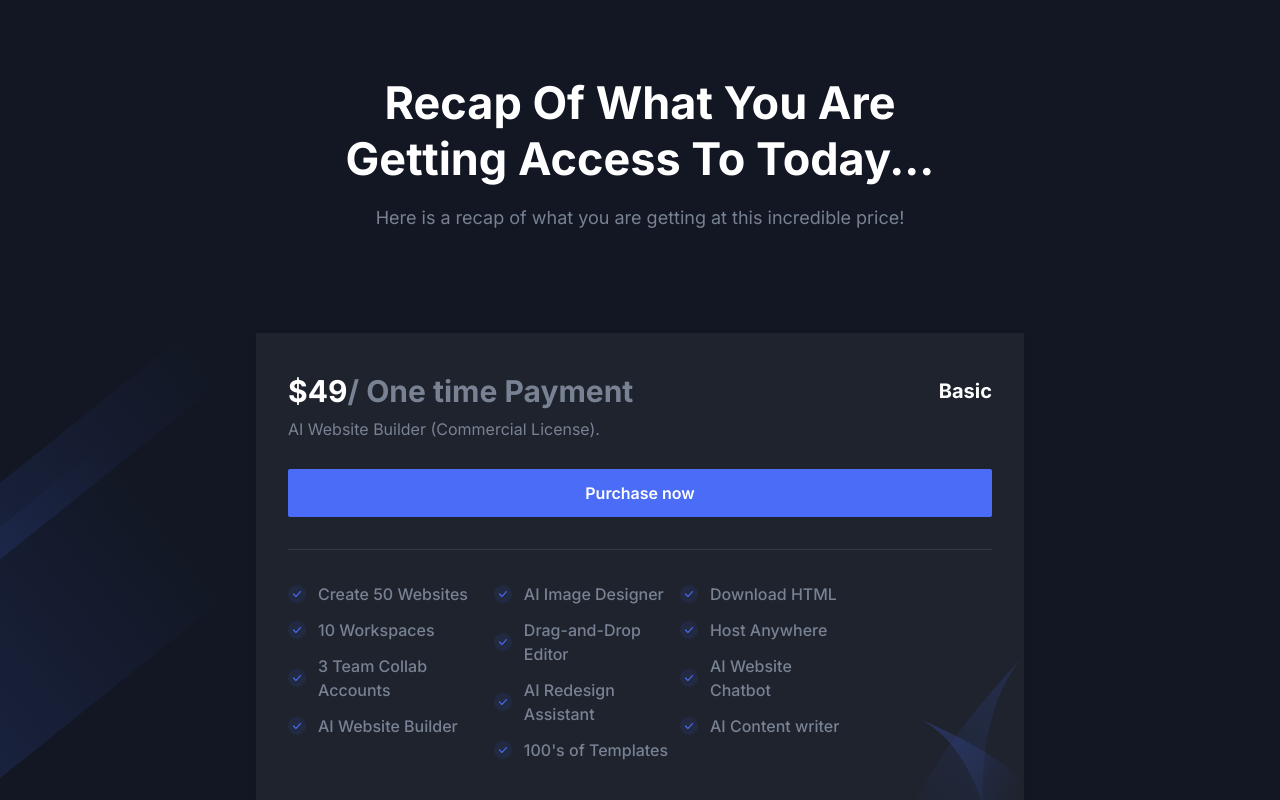
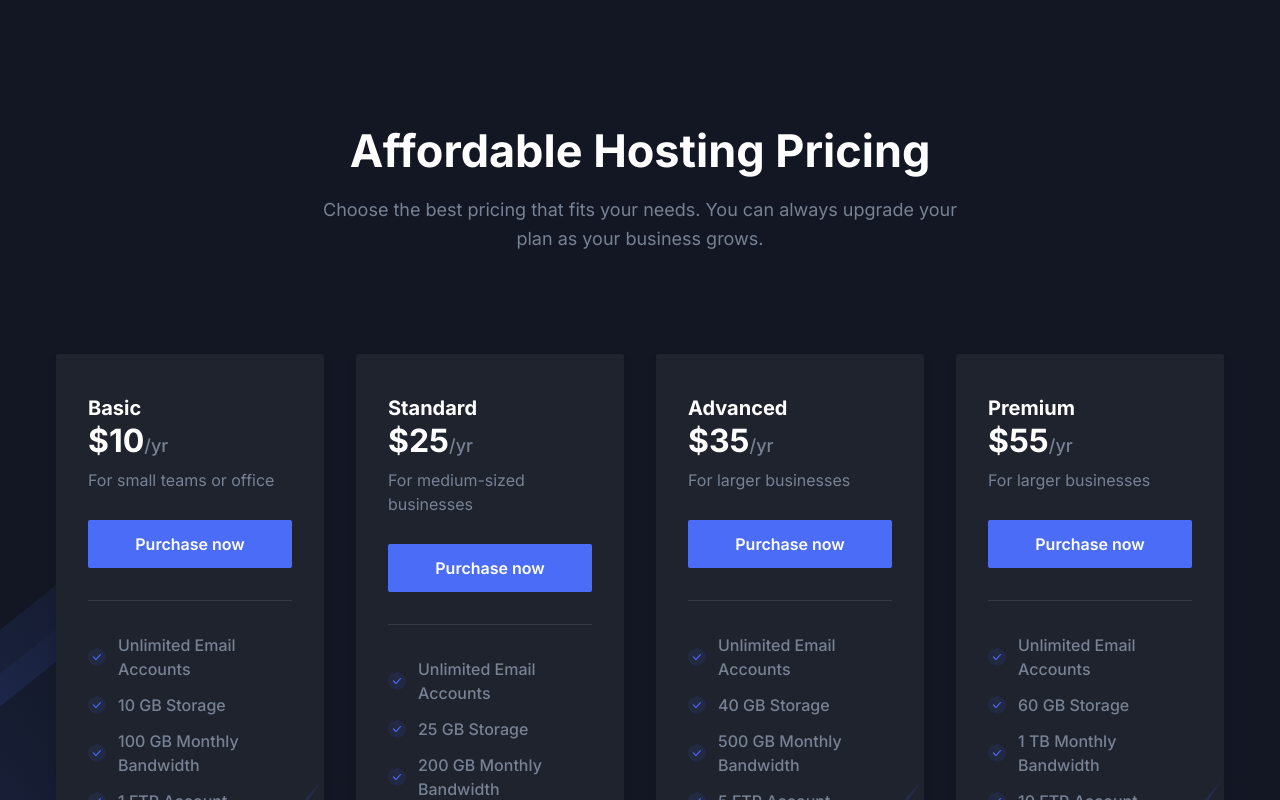
Before and after one commit to NewtonMutugi/ict-innovations-africa, a Next.js app: page / in a window 1280 px wide. Shown: the part 3600-4400 px from the top of the page. Built offline with nearby package versions, Linux system fonts and the light colour scheme; no server answers.

Commit message:
Created Hosting pricing

```diff
--- a/components/Pricing/PricingBox.tsx
+++ b/components/Pricing/PricingBox.tsx
@@ -9,18 +9,17 @@ const PricingBox = (props: {
 
   return (
     <div className="w-full">
-      <div
-        className="wow fadeInUp shadow-three dark:bg-gray-dark dark:shadow-two dark:hover:shadow-gray-dark relative z-10 rounded-sm bg-white px-8 py-10 hover:shadow-one"
-        data-wow-delay=".1s"
-      >
+      <div className="relative z-10 rounded-sm bg-white px-8 py-10 shadow-three hover:shadow-one dark:bg-gray-dark dark:shadow-two dark:hover:shadow-gray-dark">
+        <h4 className="mb-2 text-xl font-bold text-dark dark:text-white ">
+          {packageName}
+        </h4>
         <div className="flex items-center justify-between">
-          <h3 className="price mb-2 text-3xl font-bold text-black dark:text-white">
-            $<span className="amount">{price}</span>
-            <span className="time text-body-color">/{duration}</span>
+          <h3 className="price mb-2 text-[32px] font-bold text-black dark:text-white">
+            <span className="amount">{price}</span>
+            <span className="time text-lg font-medium text-body-color">
+              /{duration}
+            </span>
           </h3>
-          <h4 className="mb-2 text-xl font-bold text-dark dark:text-white">
-            {packageName}
-          </h4>
         </div>
         <p className="mb-7 text-base text-body-color">{subtitle}</p>
         <div className="mb-8 border-b border-body-color border-opacity-10 pb-8 dark:border-white dark:border-opacity-10">
--- a/components/Pricing/index.tsx
+++ b/components/Pricing/index.tsx
@@ -3,25 +3,23 @@ import { useState } from "react";
 import SectionTitle from "../Common/SectionTitle";
 import OfferList from "./OfferList";
 import PricingBox from "./PricingBox";
+import pricingData from "./PricingData";
 
 const Pricing = () => {
-  const [isMonthly, setIsMonthly] = useState(true);
+  const [isMonthly, setIsMonthly] = useState(false);
 
   return (
-    <section id="pricing" className="relative z-10 py-16 md:pb-20 lg:pb-28">
+    <section id="pricing" className="relative z-10 py-16 md:py-20 lg:py-28">
       <div className="container">
         <SectionTitle
-          title="Recap Of What You Are Getting Access To Today..."
-          paragraph="Here is a recap of what you are getting at this incredible price!"
+          title="Affordable Hosting Pricing"
+          paragraph="Choose the best pricing that fits your needs. You can always upgrade your plan as your business grows."
           center
           width="665px"
         />
 
         {/* <div className="w-full">
-          <div
-            className="wow fadeInUp mb-8 flex justify-center md:mb-12 lg:mb-16"
-            data-wow-delay=".1s"
-          >
+          <div className="mb-8 flex justify-center md:mb-12 lg:mb-16">
             <span
               onClick={() => setIsMonthly(true)}
               className={`${
@@ -59,53 +57,20 @@ const Pricing = () => {
             </span>
           </div>
         </div> */}
-        {/* <div className="-mx-4 flex flex-wrap justify-center">
-          <div className="w-full px-4 md:w-1/2 lg:w-1/3">
+
+        <div className="grid grid-cols-1 gap-x-8 gap-y-10 md:grid-cols-2 lg:grid-cols-4">
+          {pricingData.map((pricing) => (
             <PricingBox
-              packageName="Basic"
-              price={isMonthly ? "399" : "789"}
+              packageName={pricing.title}
+              price={isMonthly ? pricing.monthlyPrice : pricing.yearlyPrice}
               duration={isMonthly ? "mo" : "yr"}
-              subtitle="Lorem ipsum dolor sit amet adiscing elit Mauris egestas enim."
+              subtitle={pricing.subtitle}
             >
-              <OfferList text="All UI Components" status="active" />
-              <OfferList text="Use with Unlimited Projects" status="active" />
-              <OfferList text="Commercial Use" status="active" />
-              <OfferList text="Email Support" status="active" />
-              <OfferList text="Lifetime Access" status="active" />
-              <OfferList text="Free Lifetime Updates" status="inactive" />
+              {pricing.features.map((feature) => (
+                <OfferList text={feature} status="active" />
+              ))}
             </PricingBox>
-          </div>
-        </div> */}
-        <div className="-mx-4 flex flex-wrap justify-center">
-          <div className="w-full px-4 md:w-2/3 lg:w-2/3">
-            <PricingBox
-              packageName="Basic"
-              price={isMonthly ? "49" : "49"}
-              duration={isMonthly ? " One time Payment" : " One time Payment"}
-              subtitle="AI Website Builder (Commercial License)."
-            >
-              <div className="flex flex-row">
-                <div>
-                  <OfferList text="Create 50 Websites" status="active" />
-                  <OfferList text="10 Workspaces" status="active" />
-                  <OfferList text="3 Team Collab Accounts" status="active" />
-                  <OfferList text="AI Website Builder" status="active" />
-                </div>
-                <div>
-                  <OfferList text="AI Image Designer" status="active" />
-                  <OfferList text="Drag-and-Drop Editor" status="active" />
-                  <OfferList text="AI Redesign Assistant" status="active" />
-                  <OfferList text="100's of Templates" status="active" />
-                </div>
-                <div>
-                  <OfferList text="Download HTML" status="active" />
-                  <OfferList text="Host Anywhere" status="active" />
-                  <OfferList text="AI Website Chatbot" status="active" />
-                  <OfferList text="AI Content writer" status="active" />
-                </div>
-              </div>
-            </PricingBox>
-          </div>
+          ))}
         </div>
       </div>
 
```
